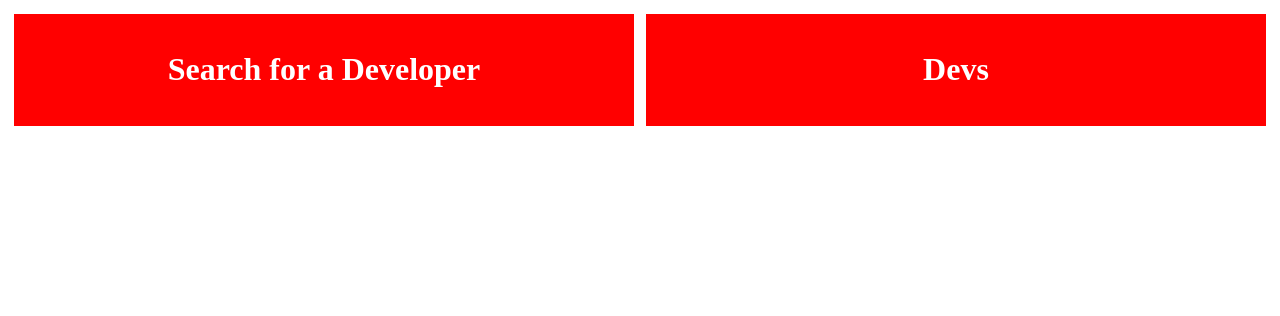
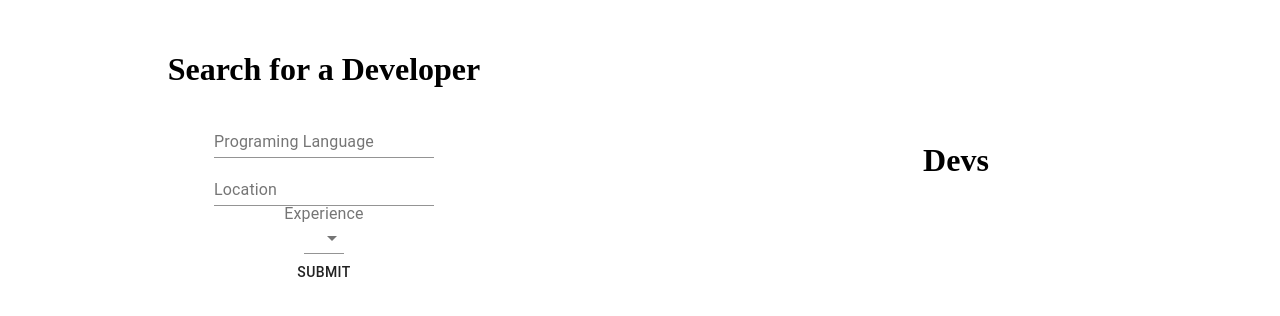
Before and after one commit to ttsmith1/GitADev, a Next.js app: page /search in a window 1280 px wide. Shown: the top 316 px of the page. Built offline with nearby package versions, Linux system fonts and the light colour scheme.

Commit message:
fetch w form

```diff
--- /dev/null
+++ b/components/dropdown.js
@@ -0,0 +1,35 @@
+import React from 'react';
+import Button from '@material-ui/core/Button';
+import Menu from '@material-ui/core/Menu';
+import MenuItem from '@material-ui/core/MenuItem';
+
+export default function SimpleMenu() {
+    const [anchorEl, setAnchorEl] = React.useState(null);
+
+    const handleClick = event => {
+        setAnchorEl(event.currentTarget);
+    };
+
+    const handleClose = () => {
+        setAnchorEl(null);
+    };
+
+    return (
+        <div>
+            <Button aria-controls="simple-menu" aria-haspopup="true" onClick={handleClick}>
+                Open Menu
+      </Button>
+            <Menu
+                id="simple-menu"
+                anchorEl={anchorEl}
+                keepMounted
+                open={Boolean(anchorEl)}
+                onClose={handleClose}
+            >
+                <MenuItem onClick={handleClose}>Profile</MenuItem>
+                <MenuItem onClick={handleClose}>My account</MenuItem>
+                <MenuItem onClick={handleClose}>Logout</MenuItem>
+            </Menu>
+        </div>
+    );
+}
--- a/package.json
+++ b/package.json
@@ -9,6 +9,7 @@
   },
   "dependencies": {
     "@material-ui/core": "^4.5.2",
+    "cross-fetch": "^3.0.4",
     "next": "9.1.2",
     "react": "16.11.0",
     "react-dom": "16.11.0",
--- /dev/null
+++ b/pages/search/getUsers.js
@@ -0,0 +1,8 @@
+import fetch from 'cross-fetch'
+
+export const getUsers = async (location, language, experience) => {
+    let response = await fetch('https://api.github.com/search/users?q=language:javascript+location:Iowa');
+    let data = await response.json();
+    console.log(data)
+    return data;
+}
--- a/pages/search/index.js
+++ b/pages/search/index.js
@@ -1,13 +1,14 @@
-import React from 'react'
+import React, { Component } from 'react'
 import Head from 'next/head'
 import Nav from '../../components/nav'
+import { getUsers } from './getUsers'
 import styled from 'styled-components'
-
-const NewText = styled.h1`
-  text-align: center;
-  color: red;
-  background-color: blue;
-`
+import InputLabel from '@material-ui/core/InputLabel'
+import Select from '@material-ui/core/Select'
+import MenuItem from '@material-ui/core/MenuItem'
+import TextField from '@material-ui/core/TextField'
+import SimpleMenu from '../../components/dropdown'
+import Button from "@material-ui/core/button"
 
 const Layout = styled.div`
   display: flex;
@@ -19,25 +20,61 @@ const Layout = styled.div`
 const Column = styled.div`
   margin: 6px;
   padding: 16px;
-  background-color: red;
   display: flex;
   justify-content: center;
   align-items: center;
   flex: 1;
   flex-direction: column;
-  color: white;
   box-sizing:border-box;
 `
 
-const Home = () => (
+class Home extends Component {
+  constructor(props) {
+    super(props);
+    this.state = { language: '', location: '', experience: '' };
+
+    this.handleChange = this.handleChange.bind(this);
+    this.handleSubmit = this.handleSubmit.bind(this);
+  }
+
+  handleSubmit = (e) => {
+    getUsers()
+    e.preventDefault();
+  }
+
+  handleChange = field => event => {
+    this.setState({ [field]: event.target.value });
+  }
+
+  render() {
+    return (
       <Layout>
         <Column>
           <h1>{"Search for a Developer"}</h1>
+          <TextField name="language" label="Programing Language" value={this.state.value} onChange={this.handleChange('language')}></TextField>
+          <TextField name="location" label="Location" value={this.state.value} onChange={this.handleChange('location')}></TextField>
+          <InputLabel id="demo-simple-select-label" value={this.state.value} onChange={this.handleChange}>Experience</InputLabel>
+          <Select
+            labelId="demo-simple-select-helper-label"
+            id="demo-simple-select-helper"
+            value={''}
+            onChange={'handleChange'}
+          >
+            {/* <MenuItem value="dsfgdfg">
+          <em>None</em>
+        </MenuItem> */}
+            <MenuItem>{'Beginner'}</MenuItem>
+            <MenuItem>{'Intermediate'}</MenuItem>
+            <MenuItem>{'Advanced'}</MenuItem>
+          </Select>
+          <Button label="Submit" type="submit" onClick={this.handleSubmit} >Submit</Button>
         </Column>
         <Column>
           <h1>{"Devs"}</h1>
         </Column>
       </Layout>
     )
+  }
+}
 
 export default Home
```
Also changed, not shown: 1 other file (tests, documents, lock files or other folders). Lines whose indentation alone changed are shown as unchanged.
